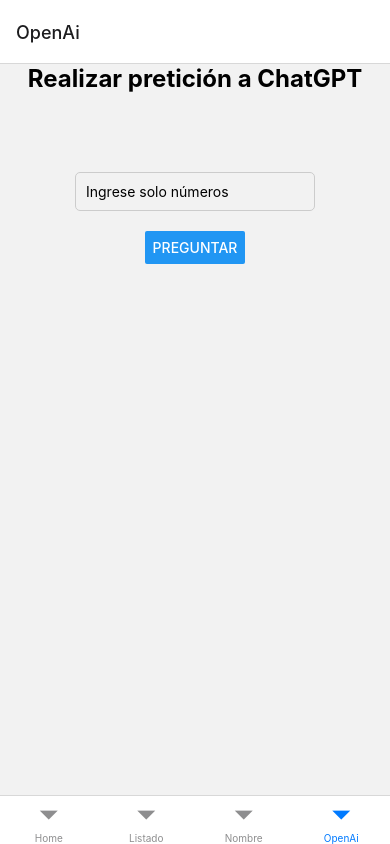
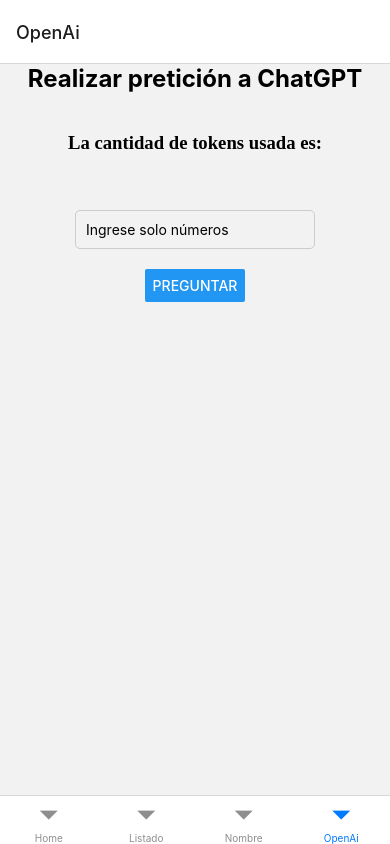
Before and after one commit to rjpuente/dispdemoapp, a React Native app: screen /OpenAi in a window 390 px wide. Built offline with nearby package versions, Linux system fonts and the light colour scheme.

Commit message:
corrección examen

```diff
--- a/package.json
+++ b/package.json
@@ -21,8 +21,7 @@
     "react-dom": "18.2.0",
     "react-native": "0.71.8",
     "react-native-vector-icons": "^9.2.0",
-    "react-native-web": "~0.18.10",
-    "axios": "^1.4.0"
+    "react-native-web": "~0.18.10"
   },
   "devDependencies": {
     "@babel/core": "^7.20.0"
--- a/src/components/gpt/gpt.js
+++ b/src/components/gpt/gpt.js
@@ -1,11 +1,77 @@
 import { View, StyleSheet, Text, FlatList, TextInput, TouchableOpacity } from "react-native";
 import React, { useState } from "react";
-import axios from "axios"
 import { Button } from "react-native-web";
+
+const apiKey = "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"
+
+const BINARI_CONVERTER_ROL = "Convierte a binario el siguiente número: "
+const CONTADOR_VOCALES_ROL = "Cuenta las vocales del siguiente texto:  "
+
+const AppGpt = () => {
+
+    const [data, setData] = useState([]);
+    const [usage, setUsage] = useState([]);
+    const [textInput, setTextInput] = useState("");
+
+
+    async function callOpenAiApi() {
+        const prompt = textInput
+
+        const ApiBody = {
+            model: "text-davinci-003",
+            prompt: BINARI_CONVERTER_ROL + prompt,
+            temperature: 0,
+            max_tokens: 60,
+            top_p: 1.0,
+            frequency_penalty: 0.5,
+            presence_penalty: 0.0,
+        }
+
+        await fetch("https://api.openai.com/v1/completions", {
+            method: "Post",
+            headers: {
+                "Content-Type": "application/json",
+                "Authorization": "Bearer " + apiKey
+            },
+            body: JSON.stringify(ApiBody)
+        }).then((data) => {
+            return data.json();
+        }).then((data) =>{
+            console.log(data);
+            setData(data.choices[0].text.trim());
+            setUsage(data.usage.total_tokens);
+        });
+    }
+
+    return (
+        <View style={styles.container}>
+            <Text style={styles.title}>
+                Realizar pretición a ChatGPT
+            </Text>
+            {data !== "" ?
+                <h3> La cantidad de tokens usada es: {usage}</h3>
+                :
+                null
+            }
+            {data !== "" ?
+                <h3>{data}</h3>
+                :
+                null
+            }
+            <TextInput
+                style={styles.input}
+                value={textInput}
+                onChangeText = {text => setTextInput(text)}
+                placeholder="Ingrese solo números"
+            />
+            <Button title="Preguntar" onPress={callOpenAiApi} />
+        </View>
+    )
+}
 
 const ChatGPT = () => {
     const [data, setData] = useState([]);
-    const apiKey = "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"
+    const apiKey = "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"
     const apiUrl = "https://api.openai.com/v1/engines/text-davinci-002/completions"
     const [textInput, setTextInput] = useState("");
 
@@ -17,22 +83,7 @@
         setTextInput(numericValue);
     };
 
-    const handleSend = async () => {
-        const prompt = textInput
-        const response = await axios.post(apiUrl, {
-            prompt: prompt,
-            max_tokens: 1024,
-            temperature: 0.5,
-        }, {
-            headers: {
-                "Content-Type": "application/json",
-                "Authorization": "Bearer " + apiKey
-            }
-        });
-        const text = response.data.choices[0].text;
-        setData([...data, { type: "user", "text": textInput }, { type: "bot", "text": text }]);
-        setTextInput("");
-    }
+
 
     return (
         <View style={styles.container}>
@@ -57,10 +108,9 @@
             <TextInput
                 style={styles.input}
                 value={textInput}
-                onChangeText={handleChangeText}
                 placeholder="Ingrese solo números"
             />
-            <Button title="Preguntar" onPress={handleSend} />
+            <Button title="Preguntar" onPress={callOpenAiApi} />
         </View>
     )
 }
@@ -102,4 +152,4 @@
 });
 
 
-export default ChatGPT
+export default AppGpt
```
Also changed, not shown: src/components/gpt/server.js (added, +11 -0 lines), 2 other files (tests, documents, lock files or other folders).
